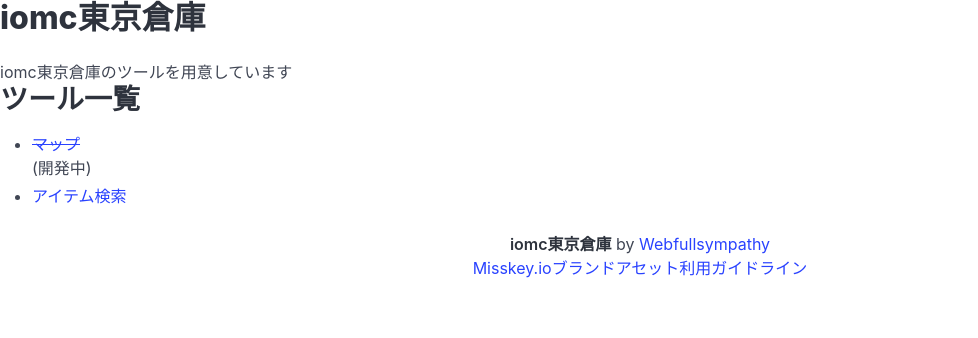
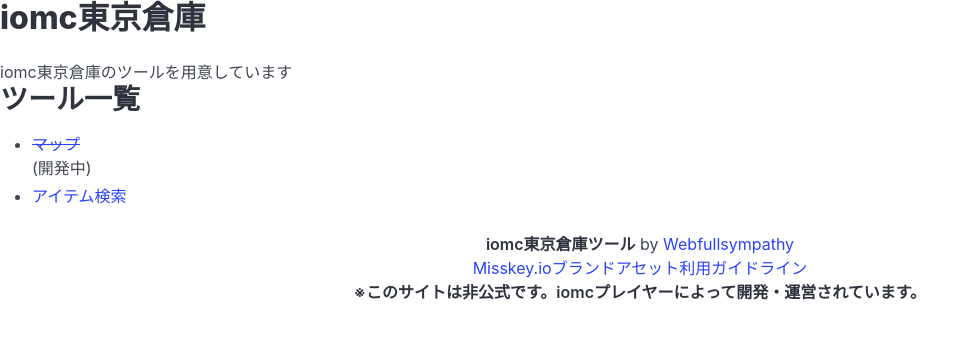
Before and after one commit to webfullsympathy/iomctokyostorage, a Next.js app: page / in a window 1280 px wide. Shown: the top 338 px of the page, without its empty margins (0-978 px from the left). Built offline with nearby package versions, Linux system fonts and the light colour scheme.

Commit message:
ガイドライン違反にならないように注意書き追加

```diff
--- a/src/app/layout.tsx
+++ b/src/app/layout.tsx
@@ -19,7 +19,7 @@
 
         <div className="content has-text-centered">
           <p>
-            <strong>iomc東京倉庫</strong> by <a href="https://wefusy.f5.si">Webfullsympathy</a>
+            <strong>iomc東京倉庫ツール</strong> by <a href="https://wefusy.f5.si">Webfullsympathy</a>
 
             <br />
 
@@ -27,6 +27,8 @@
               href="https://support.misskey.io/hc/articles/8890525417999-ブランドアセット利用ガイドライン"
               target="_blank"
             >Misskey.ioブランドアセット利用ガイドライン</a>
+
+            <p><strong>※このサイトは非公式です。iomcプレイヤーによって開発・運営されています。</strong></p>
           </p>
         </div>
       </body>
```
